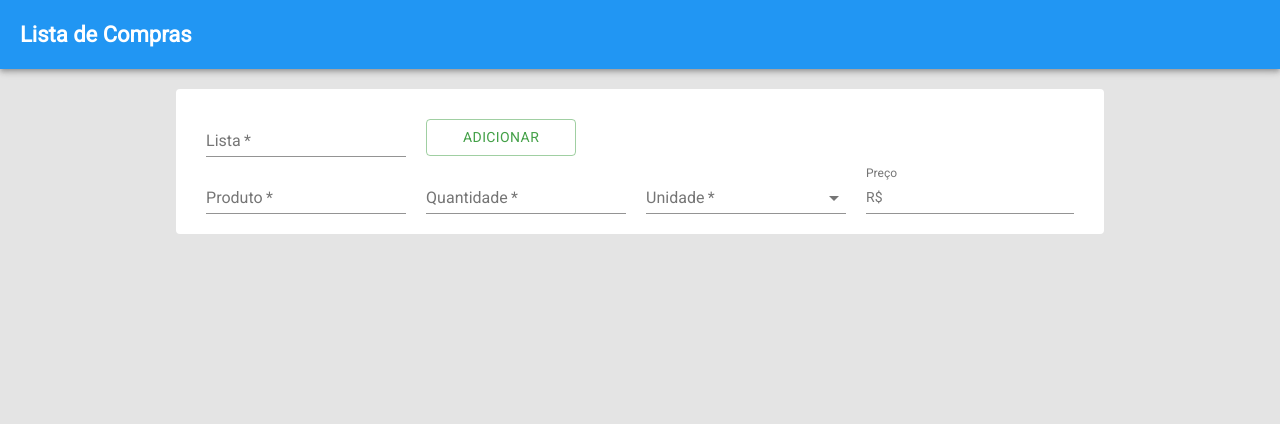
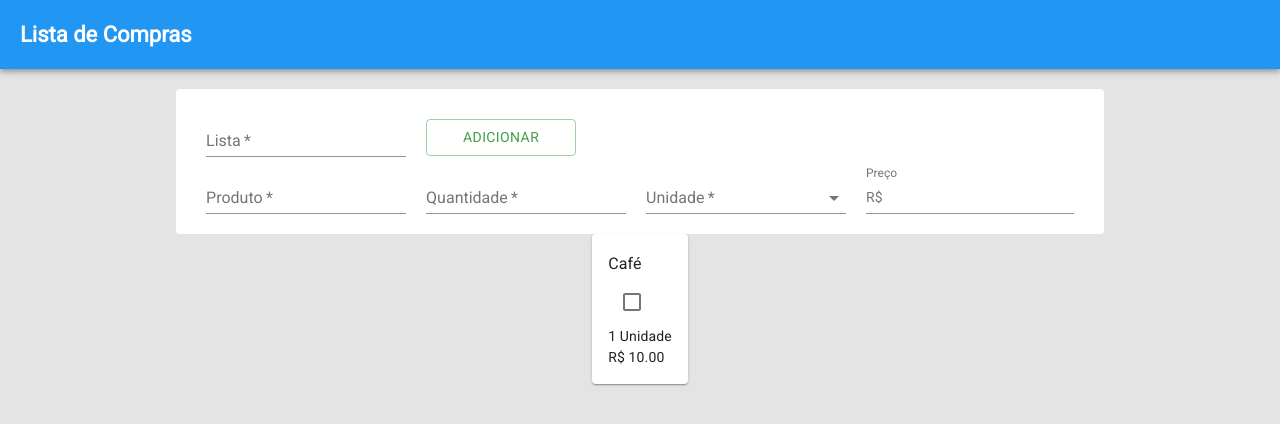
Before and after one commit to lucashsmoraes/lista-de-compras, a React (Create React App) app: page /lista in a window 1280 px wide. Shown: the top 424 px of the page. Built offline with nearby package versions, Linux system fonts and the light colour scheme; the HTML template or start-up script is replaced by a standard one.

Commit message:
separando o form e criando a lista de itens

```diff
--- /dev/null
+++ b/src/createList/Form.js
@@ -0,0 +1,66 @@
+import React from 'react'
+import MenuItem from "@material-ui/core/MenuItem";
+import TextField from "@material-ui/core/TextField";
+import { InputAdornment } from "@material-ui/core";
+import Button from "@material-ui/core/Button";
+
+
+const units = ["kg", "lt", "un"];
+
+const Form = () => (
+    <form className="form-container">
+      <div className="form-row">
+        <TextField
+          label="Lista"
+          name="list"
+          value={""}
+          onChange={() => {}}
+          required
+        />
+        <Button variant="outlined" color="secondary">
+          Adicionar
+        </Button>
+      </div>
+      <div className="form-row">
+        <TextField
+          label="Produto"
+          name="product"
+          value={""}
+          onChange={() => {}}
+          required
+        />
+        <TextField
+          label="Quantidade"
+          name="quantity"
+          value={""}
+          onChange={() => {}}
+          required
+        />
+        <TextField
+          select
+          label="Unidade"
+          name="unity"
+          value={""}
+          onChange={() => {}}
+          required
+        >
+          {units.map((option, index) => (
+            <MenuItem key={index} value={option}>
+              {option}
+            </MenuItem>
+          ))}
+        </TextField>
+        <TextField
+          label="Preço"
+          name="price"
+          value={""}
+          onChange={() => {}}
+          InputProps={{
+            startAdornment: <InputAdornment position="start">R$</InputAdornment>
+          }}
+        />
+      </div>
+    </form>
+)
+
+export default Form
--- a/src/createList/index.js
+++ b/src/createList/index.js
@@ -1,68 +1,30 @@
 import React from "react";
-import MenuItem from "@material-ui/core/MenuItem";
-import TextField from "@material-ui/core/TextField";
-import { InputAdornment } from "@material-ui/core";
-import Button from "@material-ui/core/Button";
+import Checkbox from "@material-ui/core/Checkbox";
+import Typography from "@material-ui/core/Typography";
+
+import Form from "./Form";
+import CustomCard from "../common/CustomCard";
 
 import "./list.css";
 
-const units = ["kg", "lt", "un"];
 
 const CreateList = () => (
   <div className="page-container">
-    <form className="form-container">
-      <div className="form-row">
-        <TextField
-          label="Lista"
-          name="list"
-          value={""}
-          onChange={() => {}}
-          required
-        />
-        <Button variant="outlined" color="secondary">
-          Adicionar
-        </Button>
-      </div>
-      <div className="form-row">
-        <TextField
-          label="Produto"
-          name="product"
-          value={""}
-          onChange={() => {}}
-          required
-        />
-        <TextField
-          label="Quantidade"
-          name="quantity"
-          value={""}
-          onChange={() => {}}
-          required
-        />
-        <TextField
-          select
-          label="Unidade"
-          name="unity"
-          value={""}
-          onChange={() => {}}
-          required
-        >
-          {units.map((option, index) => (
-            <MenuItem key={index} value={option}>
-              {option}
-            </MenuItem>
-          ))}
-        </TextField>
-        <TextField
-          label="Preço"
-          name="price"
-          value={""}
-          onChange={() => {}}
-          InputProps={{
-            startAdornment: <InputAdornment position="start">R$</InputAdornment>
-          }}
-        />
-      </div>
-    </form>
+    <Form />
+    <div className="list-item-container">
+      <CustomCard link="#" containerClass="list-item">
+        <div>
+          <div className="list-item-header" >
+            <Typography variant="subtitle1" component="h2">Café</Typography>
+            <Checkbox />
+          </div>
+          <div>
+            <Typography component="p">1 Unidade</Typography>
+            <Typography component="p">R$ 10.00</Typography>
+          </div>
+        </div>
+      </CustomCard>
+    </div>
   </div>
 );
 
```
